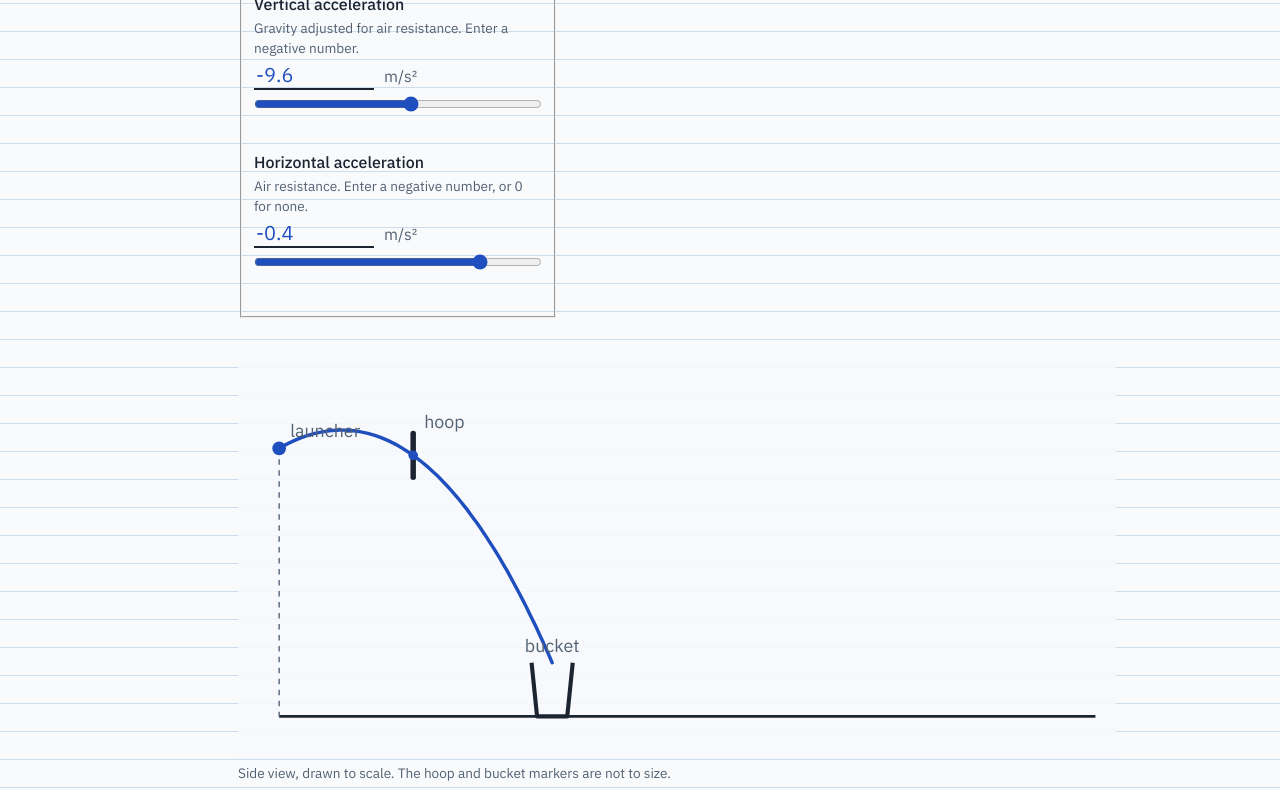
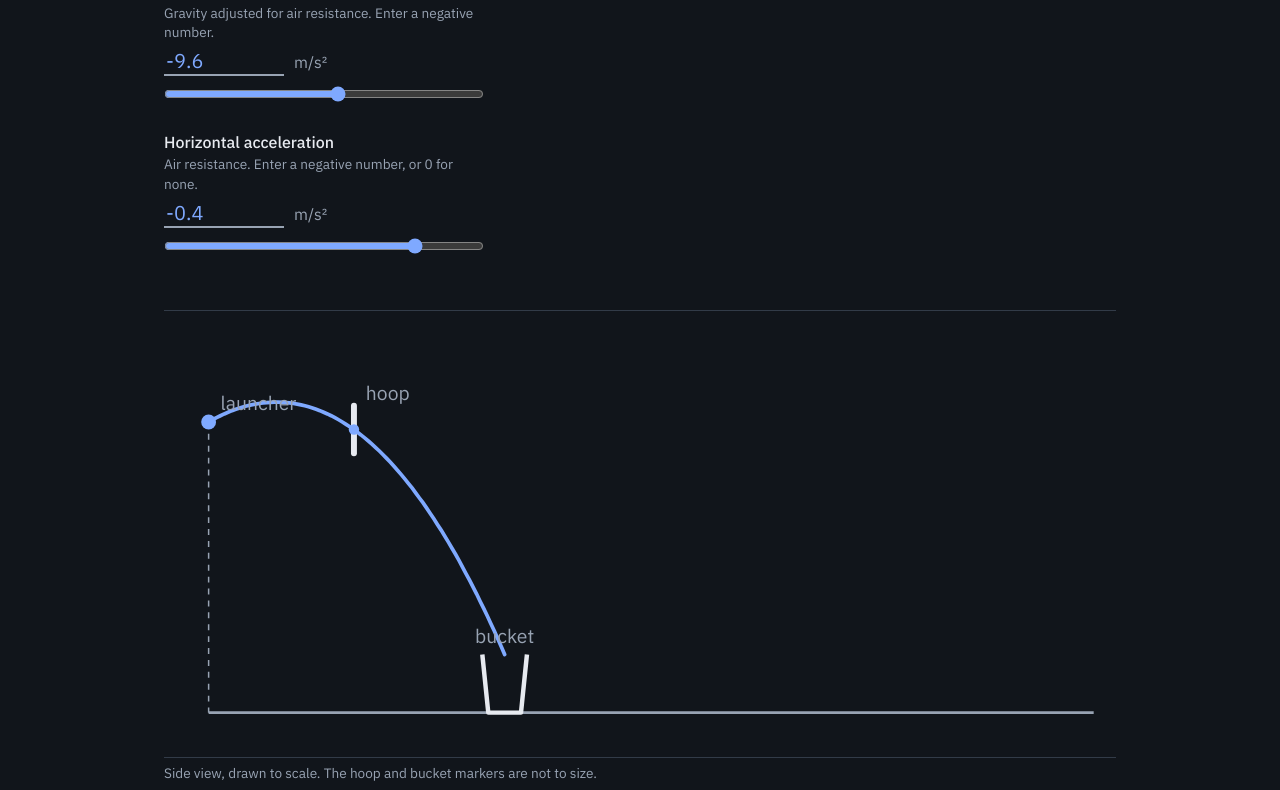
Before and after one commit to BZRocket/ProjectileCalculator, a plain HTML site: page index.html in a window 1280 px wide. Shown: the part 878-1668 px from the top of the page. Drawn offline with Linux system fonts and the light colour scheme.

Commit message:
Update style.css

```diff
--- a/style.css
+++ b/style.css
@@ -1,12 +1,12 @@
 :root {
-  --paper: #f8fafc;
-  --rule: #cfdcec;
-  --margin: #e58a8a;
-  --ink: #1b2430;
-  --ink-soft: #536174;
-  --pen: #1f4fbf;
-  --warn: #9a4b00;
-  --error: #b3261e;
+  color-scheme: dark;
+  --bg: #11151b;
+  --ink: #e7eaf0;
+  --ink-soft: #98a3b3;
+  --pen: #7fa9ff;
+  --hair: #323b48;
+  --warn: #f0b35a;
+  --error: #ff8f86;
   --line: 28px;
 }
 
@@ -16,43 +16,24 @@ html { -webkit-text-size-adjust: 100%; }
 
 body {
   margin: 0;
+  min-height: 100vh;
   color: var(--ink);
+  background: var(--bg);
   font-family: "IBM Plex Sans", system-ui, -apple-system, "Segoe UI", Roboto, sans-serif;
   font-size: 1rem;
-  line-height: var(--line);
-  background-color: var(--paper);
-  background-image: repeating-linear-gradient(
-    to bottom,
-    transparent 0,
-    transparent calc(var(--line) - 1px),
-    var(--rule) calc(var(--line) - 1px),
-    var(--rule) var(--line)
-  );
-  background-position: 0 14px;
-  min-height: 100vh;
-}
-
-/* the red margin rule, as on the original sheet */
-body::before {
-  content: "";
-  position: fixed;
-  inset: 0 auto 0 clamp(14px, 6vw, 72px);
-  width: 2px;
-  background: var(--margin);
-  opacity: 0.75;
-  pointer-events: none;
+  line-height: 1.6;
 }
 
 .page {
   max-width: 62rem;
   margin: 0 auto;
-  padding: 28px 20px 56px calc(clamp(14px, 6vw, 72px) + 22px);
+  padding: 32px 20px 56px;
 }
 
 h1 {
   font-size: clamp(1.7rem, 4vw, 2.4rem);
-  line-height: 56px;
-  margin: 0;
+  line-height: 1.2;
+  margin: 0 0 12px;
   font-weight: 600;
   letter-spacing: -0.01em;
 }
@@ -60,12 +41,12 @@ h1 {
 h2 {
   font-size: 1.05rem;
   font-weight: 600;
-  margin: 0;
+  margin: 0 0 8px;
 }
 
 p { margin: 0; }
 
-.lede { color: var(--ink-soft); max-width: 40rem; margin-bottom: 28px; }
+.lede { color: var(--ink-soft); max-width: 40rem; margin-bottom: 32px; }
 
 .layout {
   display: grid;
@@ -81,17 +62,14 @@ p { margin: 0; }
 /* ---------- inputs ---------- */
 .field { margin-bottom: 28px; }
 
-.field label {
-  display: block;
-  font-weight: 500;
-}
+.field label { display: block; font-weight: 500; }
 
 .field .hint {
   display: block;
   font-size: 0.85rem;
   color: var(--ink-soft);
-  line-height: 20px;
-  margin-bottom: 4px;
+  line-height: 1.4;
+  margin-bottom: 6px;
 }
 
 .control {
@@ -108,12 +86,13 @@ input[type="number"] {
   color: var(--pen);
   background: transparent;
   border: 0;
-  border-bottom: 2px solid var(--ink);
+  border-bottom: 2px solid var(--ink-soft);
   border-radius: 0;
   padding: 0 2px;
   height: var(--line);
-  line-height: var(--line);
 }
+
+input[type="number"]:focus { border-bottom-color: var(--pen); }
 
 input[type="number"]:focus-visible,
 input[type="range"]:focus-visible,
@@ -127,22 +106,23 @@ input[aria-invalid="true"] { border-bottom-color: var(--error); }
 .unit { color: var(--ink-soft); }
 
 input[type="range"] {
+  display: block;
   width: 100%;
-  margin: 6px 0 0;
+  margin: 10px 0 0;
   accent-color: var(--pen);
 }
 
 /* ---------- results ---------- */
 .results { margin-bottom: 28px; }
 
-.answers { margin: 0; padding: 0; }
+.answers { margin: 0 0 16px; padding: 0; }
 
 .answer {
   display: flex;
   flex-wrap: wrap;
   align-items: baseline;
   gap: 0 18px;
-  margin-bottom: 14px;
+  margin-bottom: 8px;
 }
 
 .answer dt { min-width: 12rem; font-weight: 500; }
@@ -150,7 +130,7 @@ input[type="range"] {
 .answer dd {
   margin: 0;
   font-size: 2.1rem;
-  line-height: 56px;
+  line-height: 1.5;
   font-weight: 600;
   font-variant-numeric: tabular-nums;
   color: var(--pen);
@@ -180,19 +160,22 @@ details > :not(summary) { margin-top: 6px; }
 
 .model li { margin-bottom: 6px; }
 
-.model code, .working code {
-  font-family: inherit;
-  font-style: italic;
-}
+.model code, .working code { font-family: inherit; font-style: italic; }
 
 /* ---------- plot ---------- */
 figure { margin: 0 0 28px; grid-column: 1 / -1; }
 
-figcaption { font-size: 0.85rem; color: var(--ink-soft); line-height: 20px; margin-top: 6px; }
+figcaption { font-size: 0.85rem; color: var(--ink-soft); line-height: 1.4; margin-top: 6px; }
 
-svg.plot { display: block; width: 100%; height: auto; background: rgba(248, 250, 252, 0.88); }
+svg.plot {
+  display: block;
+  width: 100%;
+  height: auto;
+  border-top: 1px solid var(--hair);
+  border-bottom: 1px solid var(--hair);
+}
 
-.plot .ground { stroke: var(--ink); stroke-width: 2; }
+.plot .ground { stroke: var(--ink-soft); stroke-width: 2; }
 .plot .path { fill: none; stroke: var(--pen); stroke-width: 2.5; stroke-linecap: round; }
 .plot .hoop { stroke: var(--ink); stroke-width: 4; stroke-linecap: round; }
 .plot .bucket { fill: none; stroke: var(--ink); stroke-width: 3; stroke-linejoin: round; }
@@ -203,3 +186,18 @@ svg.plot { display: block; width: 100%; height: auto; background: rgba(248, 250,
 @media (prefers-reduced-motion: reduce) {
   * { scroll-behavior: auto !important; transition: none !important; }
 }
+
+/* ---------- launcher calibration ---------- */
+fieldset.calibration {
+  margin: 0;
+  padding: 18px 0 0;
+  border: 0;
+  border-top: 1px solid var(--hair);
+  min-width: 0;
+}
+
+fieldset.calibration legend {
+  padding: 0 12px 0 0;
+  font-size: 1.05rem;
+  font-weight: 600;
+}
```
